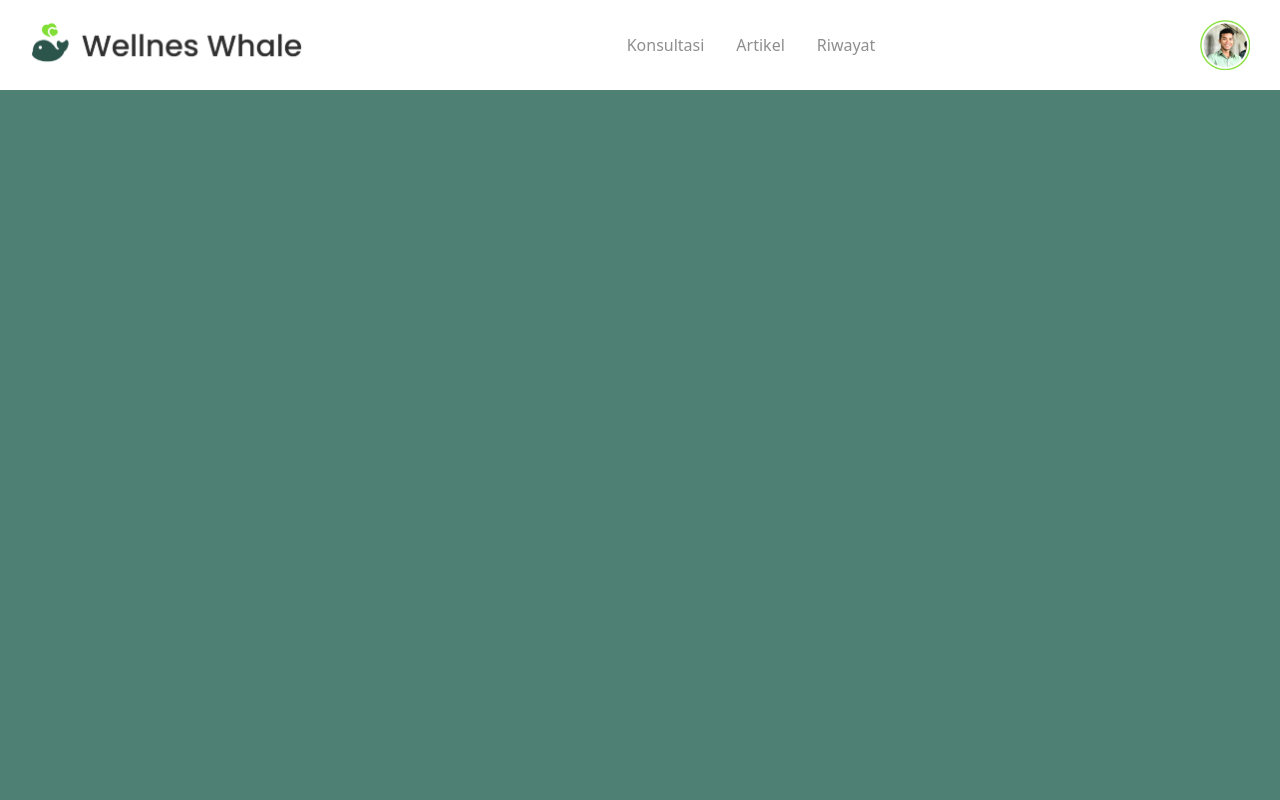
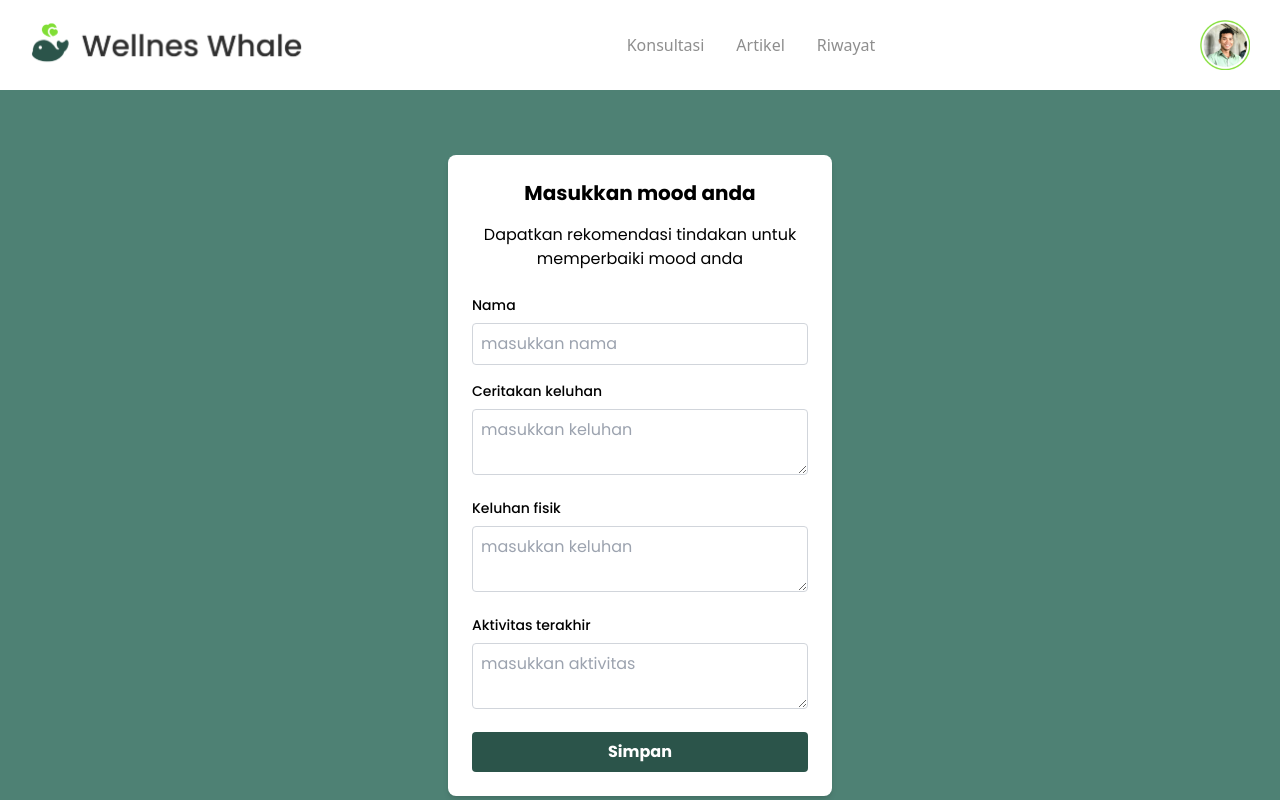
Before and after one commit to aufarhmn/WellnessWhale, a Next.js app in the folder frontend/: page /mood/input in a window 1280 px wide. Shown: the top 800 px of the page. Built offline with nearby package versions, Linux system fonts and the light colour scheme.

Commit message:
feat: input mood form

```diff
--- a/frontend/src/components/Mood.jsx
+++ b/frontend/src/components/Mood.jsx
@@ -3,8 +3,30 @@ import React from 'react'
 export default function Mood() {
   return (
     <>
-      <div className='w-full h-[950px] bg-green-100'>
-
+      <div className='w-full h-[950px] bg-green-100 flex justify-center items-center font-["Poppins"]'>
+        <div className='bg-white p-6 rounded-lg shadow-md w-96'>
+          <h1 className='text-xl font-bold mb-4 text-center'>Masukkan mood anda</h1>
+          <p className='text-center mb-6'>Dapatkan rekomendasi tindakan untuk memperbaiki mood anda</p>
+          <form>
+            <div className='mb-4'>
+              <label className='block text-sm font-medium mb-2'>Nama</label>
+              <input type='text' id='nama' className='w-full p-2 border border-gray-300 rounded' placeholder='masukkan nama' required />
+            </div>
+            <div className='mb-4'>
+              <label className='block text-sm font-medium mb-2'>Ceritakan keluhan</label>
+              <textarea id='keluhan' className='w-full p-2 border border-gray-300 rounded' placeholder='masukkan keluhan' required></textarea>
+            </div>
+            <div className='mb-4'>
+              <label className='block text-sm font-medium mb-2'>Keluhan fisik</label>
+              <textarea id='keluhanFisik' className='w-full p-2 border border-gray-300 rounded' placeholder='masukkan keluhan' required></textarea>
+            </div>
+            <div className='mb-4'>
+              <label className='block text-sm font-medium mb-2'>Aktivitas terakhir</label>
+              <textarea id='aktivitas' className='w-full p-2 border border-gray-300 rounded' placeholder='masukkan aktivitas' required></textarea>
+            </div>
+            <button type='submit' className='w-full p-2 bg-green-400 text-white font-bold rounded'>Simpan</button>
+          </form>
+        </div>
       </div>
     </>
   )
```
